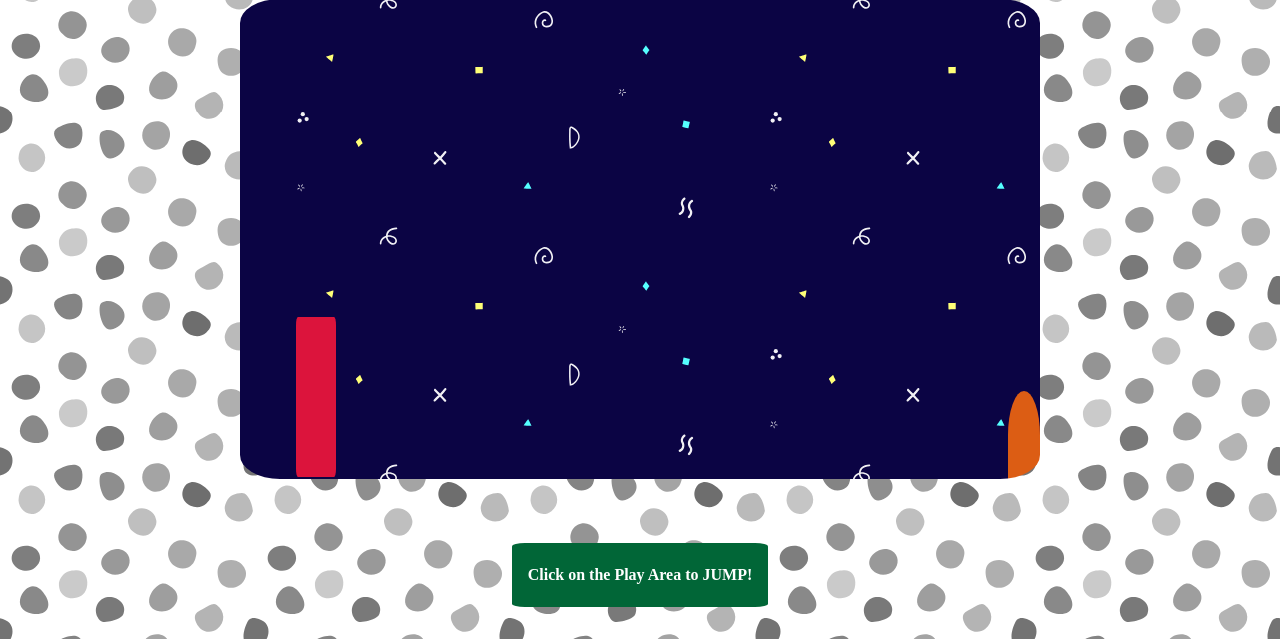
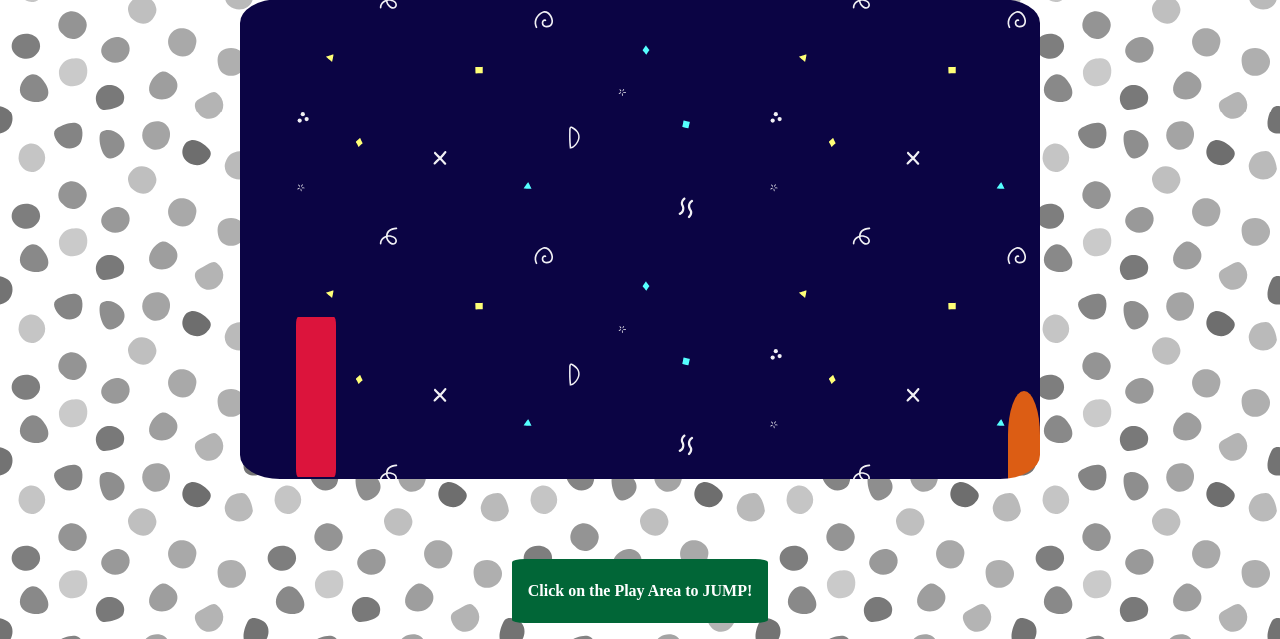
Before and after one commit to Dozerex-creationz/ShopDoc, a PHP site: page / in a window 1280 px wide. Shown: the part 161-800 px from the top of the page. Run offline with PHP 8.4, Linux system fonts and the light colour scheme.

```diff
--- a/JSgame/resources/text/style.css
+++ b/JSgame/resources/text/style.css
@@ -27,7 +27,7 @@
 }
 .instruction {
   position: fixed;
-  bottom: 2rem;
+  bottom: 1rem;
   padding: 1rem;
   background: rgb(1, 102, 55);
   color: white;
```
